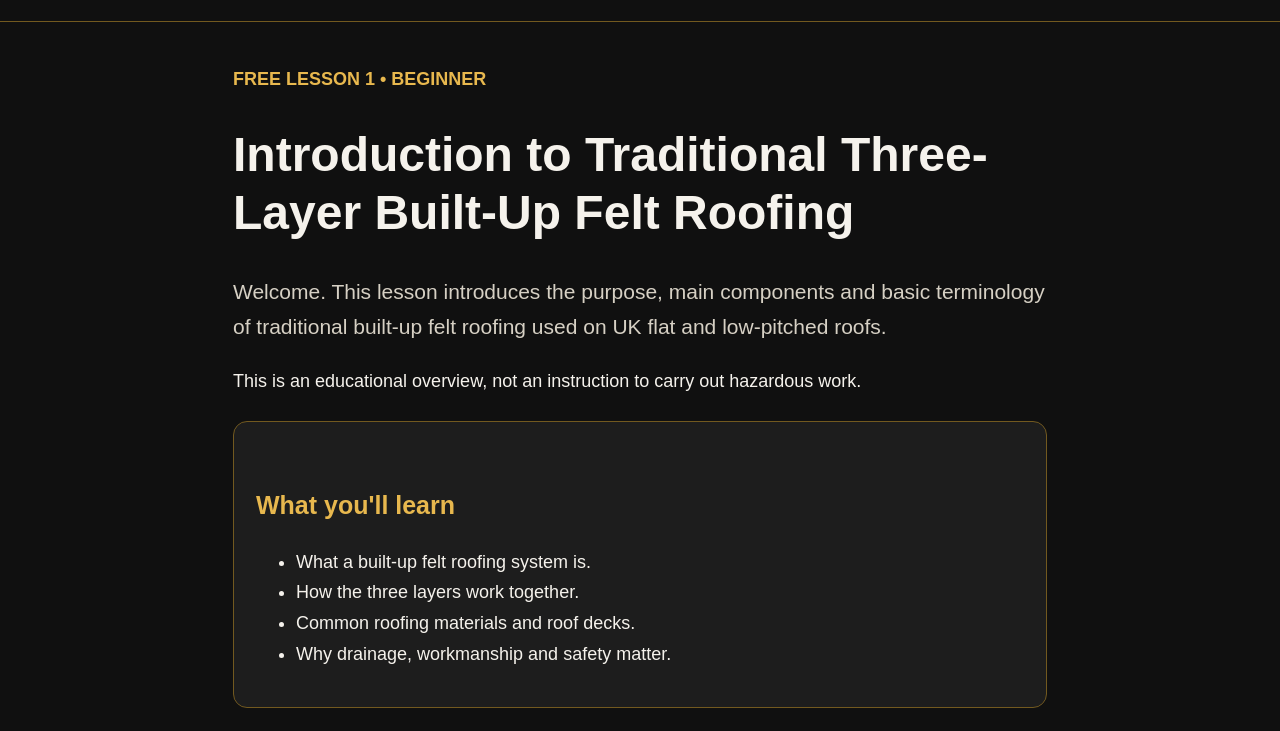
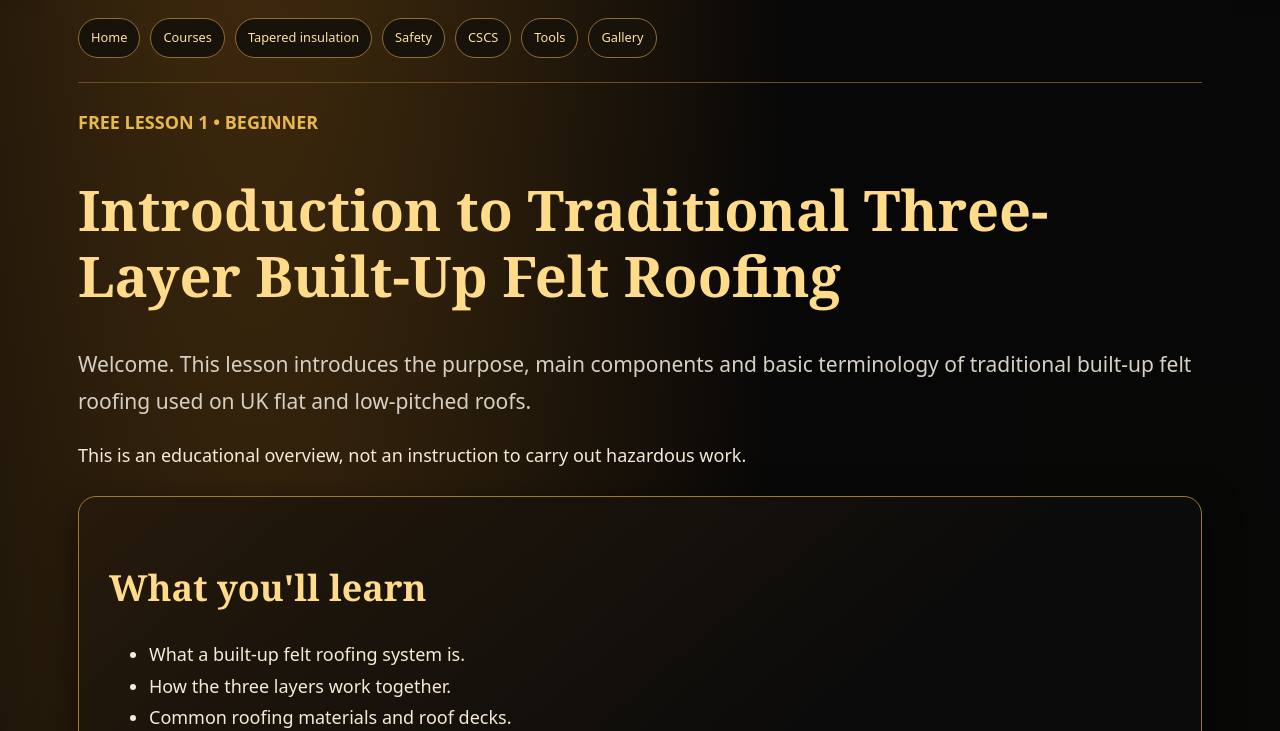
Before and after one commit to jonespm1975-cpu/flatoutbuiltuproofing, a website: page lessons/introduction.html in a window 1280 px wide. Shown: the part 135-866 px from the top of the page. Drawn offline with Linux system fonts and the light colour scheme.

Commit message:
Align supporting learning page with luxury interior academy design

```diff
--- a/lessons/introduction.html
+++ b/lessons/introduction.html
@@ -39,7 +39,7 @@ text-align:center;color:#aaa}
 .resource{display:block;background:#242019;border:1px solid #72591f;border-radius:10px;padding:14px;margin:12px 0}
 .resource strong{display:block;color:#e8b84e}
 .resource span{display:block;color:#e2dbcf;font-size:15px}
-</style></head>
+</style><link rel="stylesheet" href="../academy-interior.css"></head>
 <body>
 
 <header>
@@ -50,7 +50,7 @@ text-align:center;color:#aaa}
 &#8592; Back to the website</a>
 </header>
 
-<main>
+<main><nav class="academy-topnav" aria-label="Academy navigation"><a href="../index.html">Home</a><a href="../courses.html">Courses</a><a href="../tapered-insulation.html">Tapered insulation</a><a href="../health-safety.html">Safety</a><a href="../cscs.html">CSCS</a><a href="../tool-safety.html">Tools</a><a href="../gallery.html">Gallery</a></nav>
 <p class="gold">FREE LESSON 1 &bull; BEGINNER</p>
 
 <h1>Introduction to Traditional Three-Layer
```
